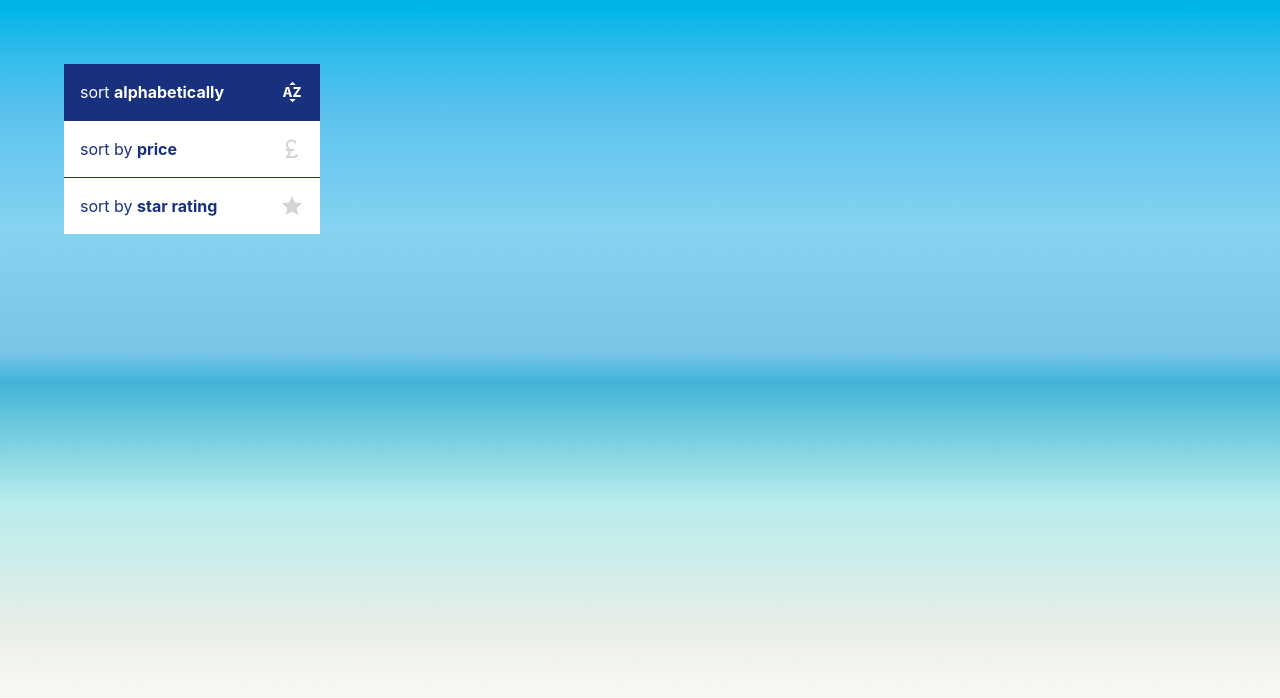
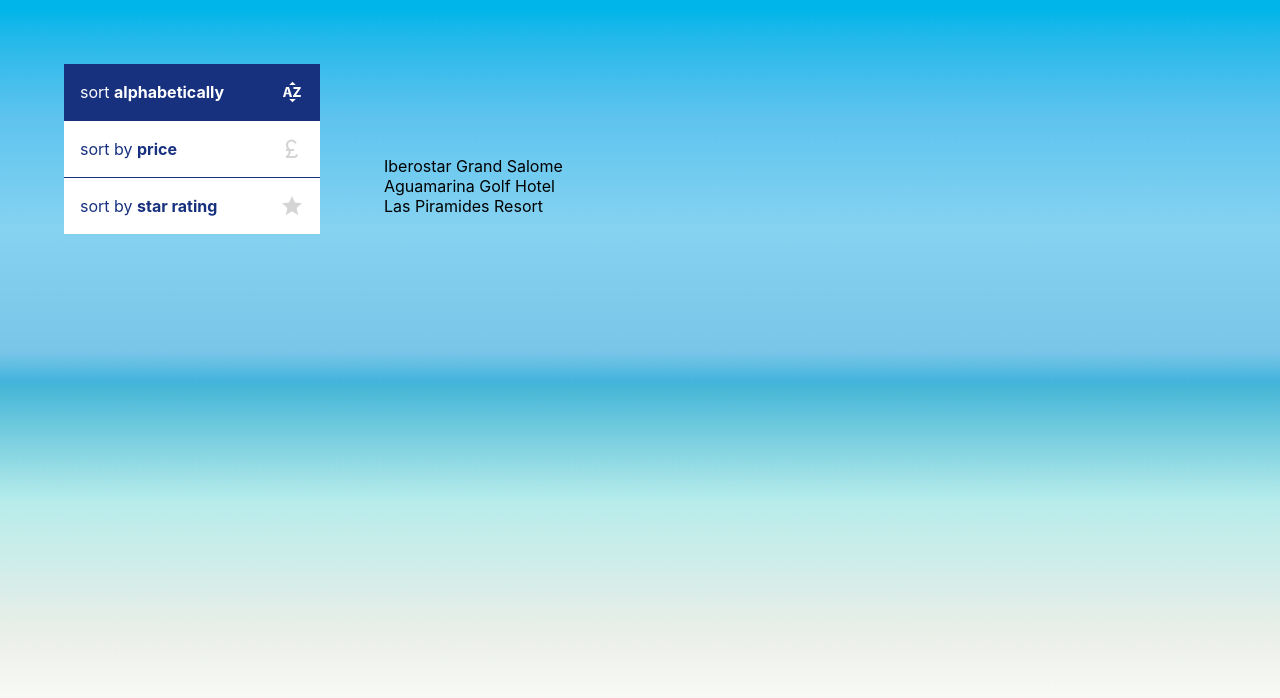
Before and after one commit to tomShoutTheSecond/OnTheBeachTask, a React (Create React App) app in the folder on-the-beach-task/: page / in a window 1280 px wide. Shown: the top 698 px of the page. Built offline with nearby package versions, Linux system fonts and the light colour scheme.

Commit message:
Add holidays data

```diff
--- a/on-the-beach-task/src/App.tsx
+++ b/on-the-beach-task/src/App.tsx
@@ -3,6 +3,7 @@
 import './App.css';
 import { Util } from './Util';
 import { SortingComponent } from './SortingComponent';
+import { HolidayListComponent } from './HolidayListComponent';
 
 function App() {
 
@@ -17,6 +18,7 @@
     return (
         <div style={containerStyle}>
             <SortingComponent/>
+            <HolidayListComponent/>
         </div>
     );
 }
--- /dev/null
+++ b/on-the-beach-task/src/Holiday.tsx
@@ -0,0 +1,15 @@
+export interface Holiday
+{
+    name : string,
+    location : string,
+    price : number,
+    imageUrl : string,
+    starRating : number,
+    adults : number,
+    children : number,
+    infants : number,
+    departingFrom : string,
+    date : string,
+    days : number,
+    overview : string
+}
--- /dev/null
+++ b/on-the-beach-task/src/HolidayListComponent.tsx
@@ -0,0 +1,34 @@
+import React, { CSSProperties } from "react";
+import { Holiday } from "./Holiday";
+import { HolidayProvider } from "./HolidayProvider";
+
+interface HolidayListComponentProps { }
+
+interface HolidayListComponentState
+{
+    visibleHolidays : Holiday[]
+}
+
+export class HolidayListComponent extends React.Component<HolidayListComponentProps, HolidayListComponentState>
+{
+    state : HolidayListComponentState = { visibleHolidays: HolidayProvider.getHolidaysData() };
+
+    render()
+    {
+        let holidays = this.state.visibleHolidays.map((holiday, index) =>
+        <div>
+            {holiday.name}
+        </div>);
+
+        let containerStyle : CSSProperties =
+        {
+            display: "inline-block"
+        }
+
+        return(
+            <div style={containerStyle}>
+                {holidays}
+            </div>
+        )
+    }
+}
--- /dev/null
+++ b/on-the-beach-task/src/HolidayProvider.tsx
@@ -0,0 +1,53 @@
+import { Holiday } from "./Holiday";
+import { Util } from "./Util";
+
+export class HolidayProvider
+{
+    static getHolidaysData() : Holiday[]
+    {
+        return [
+            {
+                name: "Iberostar Grand Salome",
+                location: "Costa Adeje, Tenerife",
+                price: 1136.50,
+                imageUrl: Util.getImageUrl("hotel-image-1.png"),
+                starRating: 5,
+                adults: 2,
+                children: 2,
+                infants: 1,
+                departingFrom: "East Midlands",
+                date: "3rd July 2019",
+                days: 7,
+                overview: "The Iberostar Grand Salome has an exception location in the south of Tenerife, overlooking the Atlantic Ocean. It is situated between the Golf del Sur and the Amarillo Golf courses, and is an ideal hotel for families, couples and groups who are looking for a holiday full of sport, sun and sea."
+            },
+            {
+                name: "Aguamarina Golf Hotel",
+                location: "Costa Adeje, Tenerife",
+                price: 696.80,
+                imageUrl: Util.getImageUrl("hotel-image-2.png"),
+                starRating: 4,
+                adults: 2,
+                children: 1,
+                infants: 0,
+                departingFrom: "Liverpool",
+                date: "27th May 2019",
+                days: 7,
+                overview: "Enjoy a unique blend of tranquility and entertainment at Aguamarina Golf Hotel, superbly located on the sunny southern coast of Tenerife. With breathtaking views of the Atlantic Ocean and marina, the hotel is just a stone's throw away from the Golf del Sur and Amarillo Golf courses, making it a golfer's paradise. Aguamarina Golf Hotel is a perfect destination for families, couples, and groups seeking the vibrant balance of aquatic adventures and land-based activities. Experience luxury, comfort, and the welcoming Canarian spirit during your stay at Aguamarina Golf Hotel."
+            },
+            {
+                name: "Las Piramides Resort",
+                location: "Costa Adeje, Tenerife",
+                price: 499.99,
+                imageUrl: Util.getImageUrl("hotel-image-3.png"),
+                starRating: 3,
+                adults: 2,
+                children: 2,
+                infants: 0,
+                departingFrom: "Manchester",
+                date: "3rd July 2019",
+                days: 7,
+                overview: "Welcome to Las Piramides Resort, a vibrant retreat nestled in the heart of the bustling tourist hub of Tenerife. With the sparkling Atlantic Ocean within reach, this resort serves as an ideal base for beach lovers, while also offering easy access to a variety of restaurants, shops, and nightlife. Our resort is well-suited for families, couples, and groups, offering a plethora of amenities to suit everyone's preferences. Whether you are looking for relaxation by the pool, a thrilling day exploring local attractions, or a night out in the town, Las Piramides Resort guarantees an unforgettable holiday experience."
+            }
+        ]
+    }
+}
--- a/on-the-beach-task/src/SortingComponent.tsx
+++ b/on-the-beach-task/src/SortingComponent.tsx
@@ -20,7 +20,8 @@
         let containerStyle : CSSProperties =
         {
             width: "256px",
-            padding: "64px"
+            padding: "64px",
+            display: "inline-block"
         }
 
         let selectedStyle : CSSProperties =
```
